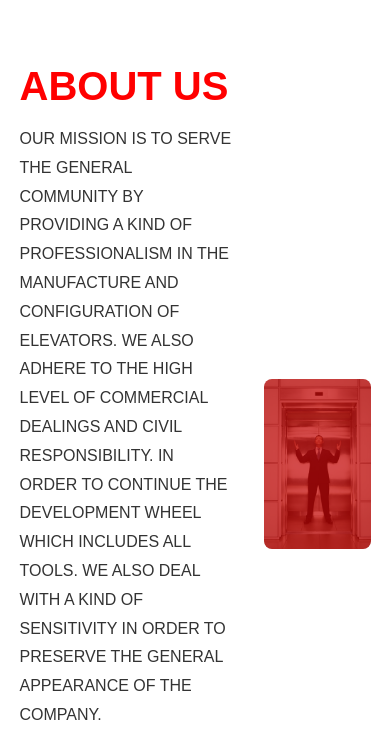
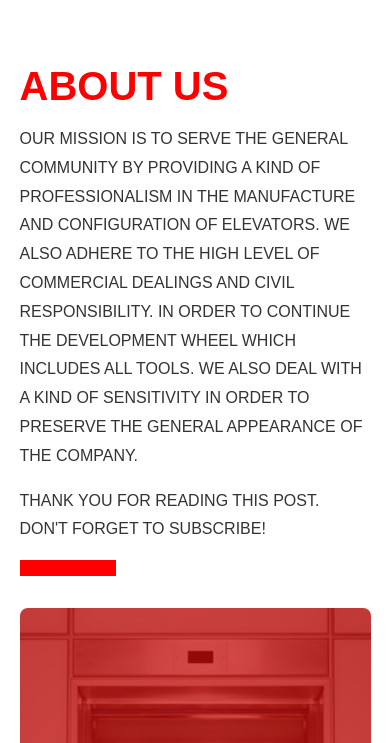
Before and after one commit to neutroon/shtegin-company, a plain HTML site: page index.html in a window 390 px wide. Shown: the part 844-1587 px from the top of the page. Drawn offline with Linux system fonts and the light colour scheme.

Commit message:
Add files via upload
fix about section responsive

```diff
--- a/assets/styles/media_queries.css
+++ b/assets/styles/media_queries.css
@@ -5,10 +5,20 @@
 }
 @media screen and (max-width: 991px) {
   #about .container {
-    grid-template-columns: 1fr;
+    grid-template-columns: 1.5fr 1fr !important;
   }
   .product {
     width: calc((100% / 2) - var(--card-gap)) !important;
+  }
+}
+@media screen and (max-width: 861px) {
+  #about .container {
+    grid-template-columns: 1fr 1fr !important;
+  }
+}
+@media screen and (max-width: 791px) {
+  #about .container {
+    grid-template-columns: 1fr !important;
   }
 }
 @media screen and (max-width: 588px) {
```
